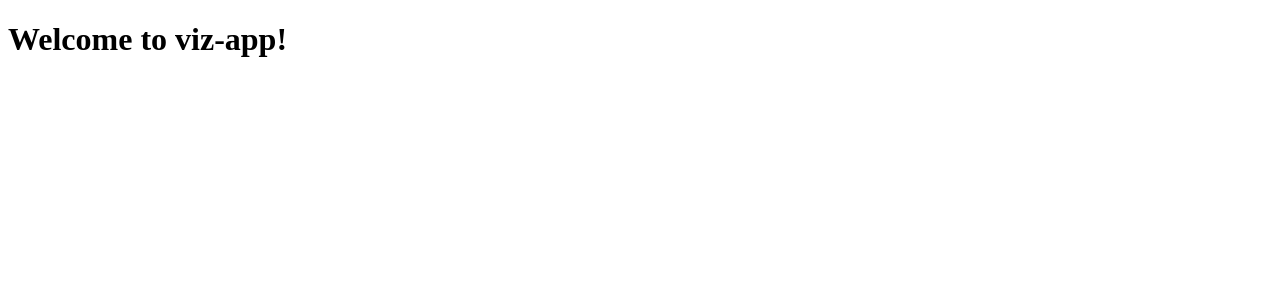
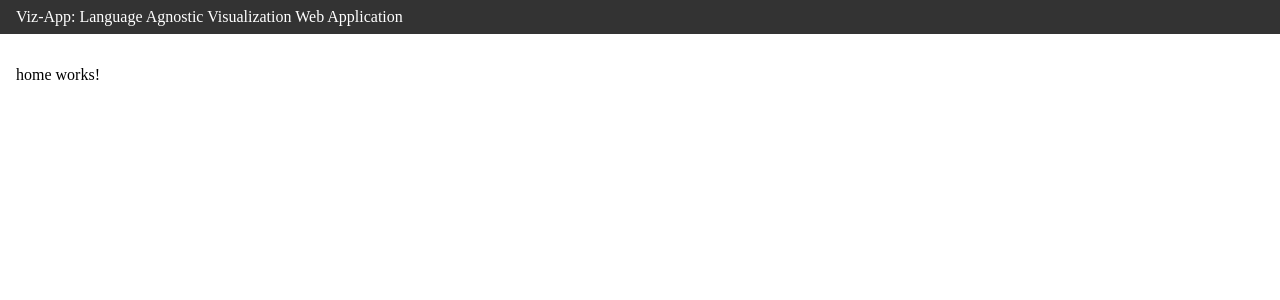
Before and after one commit to surajiyer28/viz-app, an Angular app: page / in a window 1280 px wide. Shown: the top 300 px of the page. Built offline with nearby package versions, Linux system fonts and the light colour scheme.

Commit message:
first-commit

```diff
--- a/angular.json
+++ b/angular.json
@@ -7,8 +7,6 @@
       "projectType": "application",
       "schematics": {
         "@schematics/angular:component": {
-          "inlineTemplate": true,
-          "inlineStyle": true,
           "style": "scss"
         }
       },
@@ -100,5 +98,8 @@
         }
       }
     }
+  },
+  "cli": {
+    "analytics": "67184e2e-39b9-4b97-9081-3507c42e8aaf"
   }
 }
--- a/src/app/app.component.ts
+++ b/src/app/app.component.ts
@@ -1,15 +1,25 @@
 import { Component } from '@angular/core';
 import { RouterOutlet } from '@angular/router';
+import { HeaderComponent } from './components/header/header.component';
+import { HomeComponent } from './home/home.component';
 
 @Component({
   selector: 'app-root',
-  imports: [RouterOutlet],
+  imports: [RouterOutlet, HeaderComponent, HomeComponent],
   template: `
-    <h1>Welcome to {{title}}!</h1>
+    <app-header />
+    <main>
+      <app-home />
+    </main>
 
-    <router-outlet />
   `,
-  styles: [],
+  styles: [
+    `
+      main {
+        padding: 16px;
+      }
+    `,
+  ],
 })
 export class AppComponent {
   title = 'viz-app';
--- /dev/null
+++ b/src/app/components/header/header.component.html
@@ -0,0 +1,3 @@
+<header>
+    <nav>{{title()}}</nav>
+</header>
--- /dev/null
+++ b/src/app/components/header/header.component.scss
@@ -0,0 +1,9 @@
+header {
+    display: flex;
+    padding-inline: 16px;
+    padding-block: 8px;
+    background-color: #333;
+    color: white;
+    align-items: center;
+    justify-content: space-between;
+}
--- /dev/null
+++ b/src/app/components/header/header.component.ts
@@ -0,0 +1,11 @@
+import { Component, signal } from '@angular/core';
+
+@Component({
+  selector: 'app-header',
+  imports: [],
+  templateUrl: './header.component.html',
+  styleUrl: './header.component.scss'
+})
+export class HeaderComponent {
+  title = signal("Viz-App: Language Agnostic Visualization Web Application")
+}
--- /dev/null
+++ b/src/app/home/home.component.html
@@ -0,0 +1 @@
+<p>home works!</p>
--- a/src/styles.scss
+++ b/src/styles.scss
@@ -1 +1,11 @@
 /* You can add global styles to this file, and also import other style files */
+
+
+html, body {
+    margin: 0;
+    padding: 0;
+}
+
+* {
+    outline: None;
+}
```
Also changed, not shown: src/app/home/home.component.ts (added, +11 -0 lines), src/app/home/home.component.scss (added), 2 other files (tests, documents, lock files or other folders).
